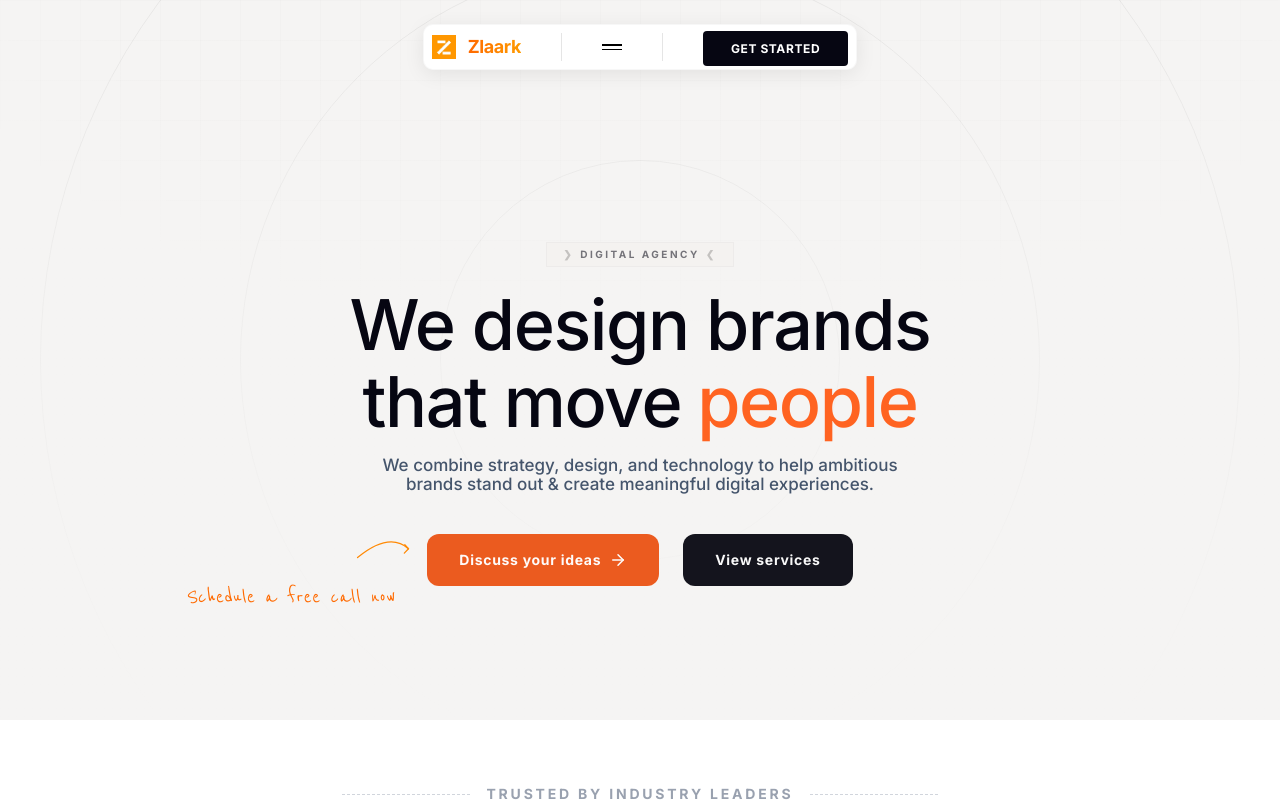
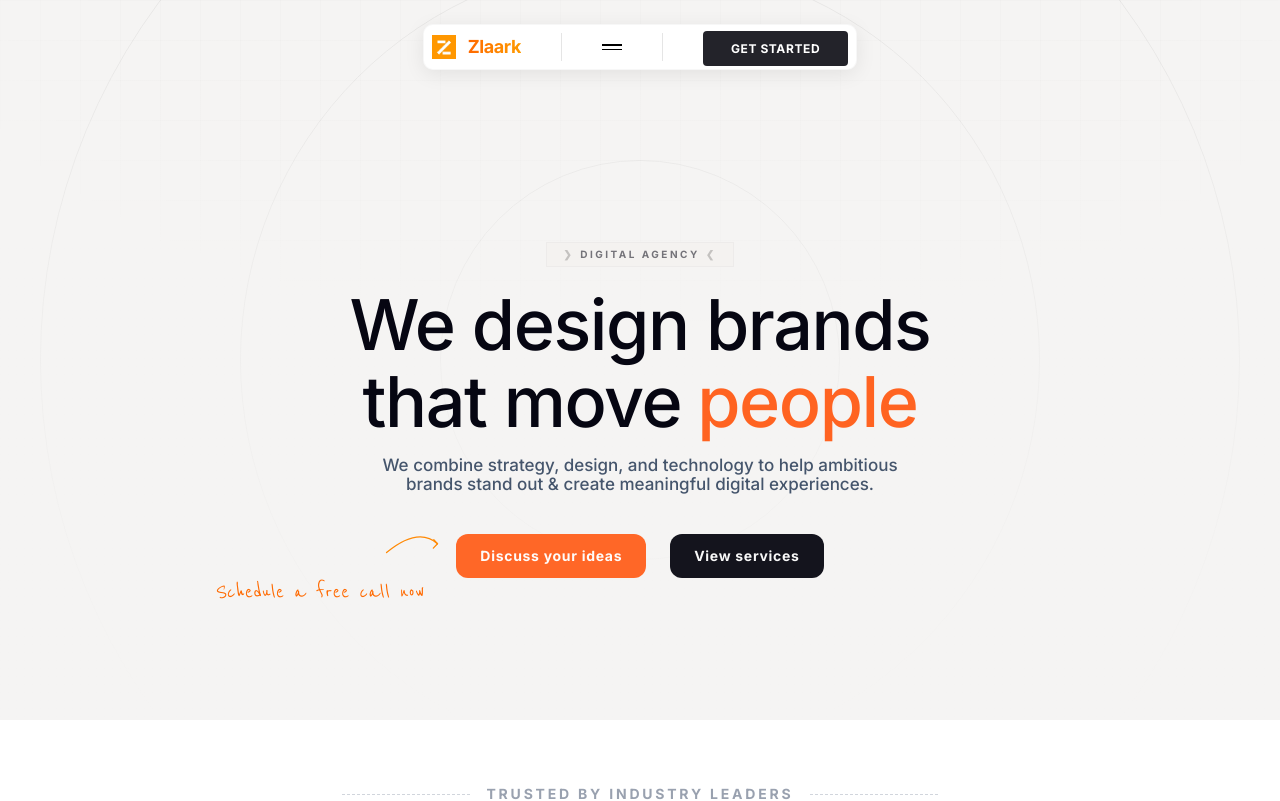
Before and after one commit to Zlaark/zl-new, a Next.js app: page / in a window 1280 px wide. Shown: the top 801 px of the page. Built offline with nearby package versions, Linux system fonts and the light colour scheme.

Commit message:
feat: add Header and Hero components, implementing site navigation, branding, and an animated main landing section.

```diff
--- a/src/components/Header.jsx
+++ b/src/components/Header.jsx
@@ -59,7 +59,7 @@ export default function Header() {
                     <div className="pl-6 pr-2 py-1">
                         <Link
                             href="/contact"
-                            className="bg-[#060612] text-white px-7 py-2.5 rounded-[4px] font-bold text-xs tracking-wider uppercase hover:bg-black transition-colors"
+                            className="bg-[#23232A] text-white px-7 py-2.5 rounded-[4px] font-bold text-xs tracking-wider uppercase hover:bg-[#23232A] hover:outline hover:outline-2 hover:outline-dashed hover:outline-[#FFFFFF] hover:outline-offset-2 transition-all"
                         >
                             Get started
                         </Link>
--- a/src/components/home/Hero.jsx
+++ b/src/components/home/Hero.jsx
@@ -12,15 +12,15 @@ const HeroButton = ({ children, href, variant = 'primary' }) => {
             <Link
                 href={href}
                 className={cn(
-                    'group relative flex items-center justify-center px-8 py-4 rounded-[12px] font-bold text-sm tracking-wider transition-all duration-300 overflow-hidden',
+                    'group relative flex items-center justify-center px-6 py-3 rounded-[12px] font-bold text-sm tracking-wider transition-all duration-300 overflow-hidden',
                     variant === 'primary'
-                        ? 'bg-[#EB5B1F] text-[#FEFBFA]'
+                        ? 'bg-[#FF6727] text-[#FEFBFA] hover:bg-gradient-to-b hover:from-[#FF6727] hover:to-[#D4420C] hover:shadow-lg transition-all duration-300'
                         : 'bg-[#14141D] text-[#F8F8F8]'
                 )}
             >
                 <span className="relative z-10 flex items-center gap-2">
                     {children}
-                    {variant === 'primary' && <ArrowRight size={18} />}
+
                 </span>
             </Link>
         </div>
```
